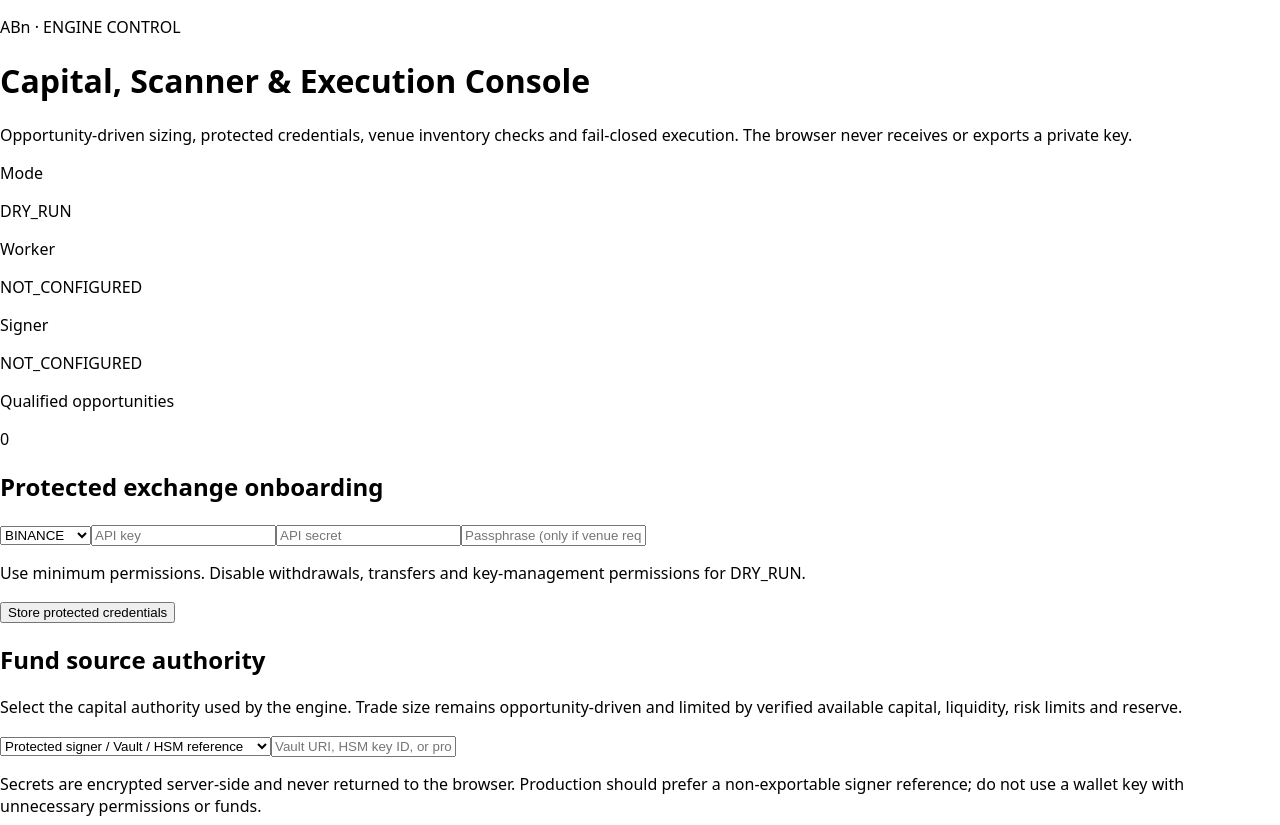
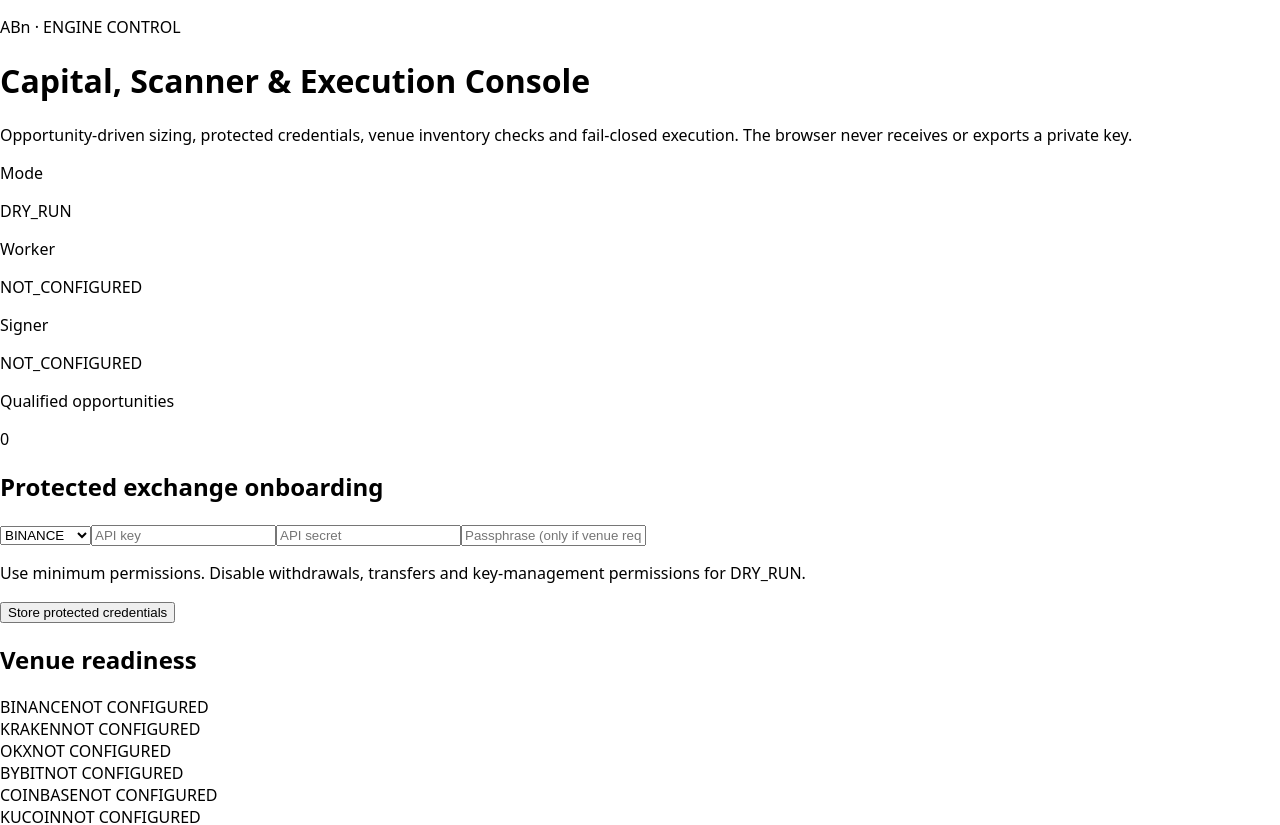
Before and after one commit to Samoolino/ABn, a Next.js app in the folder apps/web/: page /dashboard in a window 1280 px wide. Shown: the top 825 px of the page. Built offline with nearby package versions, Linux system fonts and the light colour scheme; no server answers.

Commit message:
fix(web): avoid duplicate funding integration panel

```diff
--- a/apps/web/app/dashboard/page.tsx
+++ b/apps/web/app/dashboard/page.tsx
@@ -97,7 +97,6 @@ export default function Dashboard() {
           </form>
         </Panel>
 
-        <FundingIntegrationPanel saveSecret={saveSecret} onSaved={load} setMessage={setMessage} busy={busy} />
       </section>
 
       <section className="mt-5 grid gap-5 lg:grid-cols-3">
```
